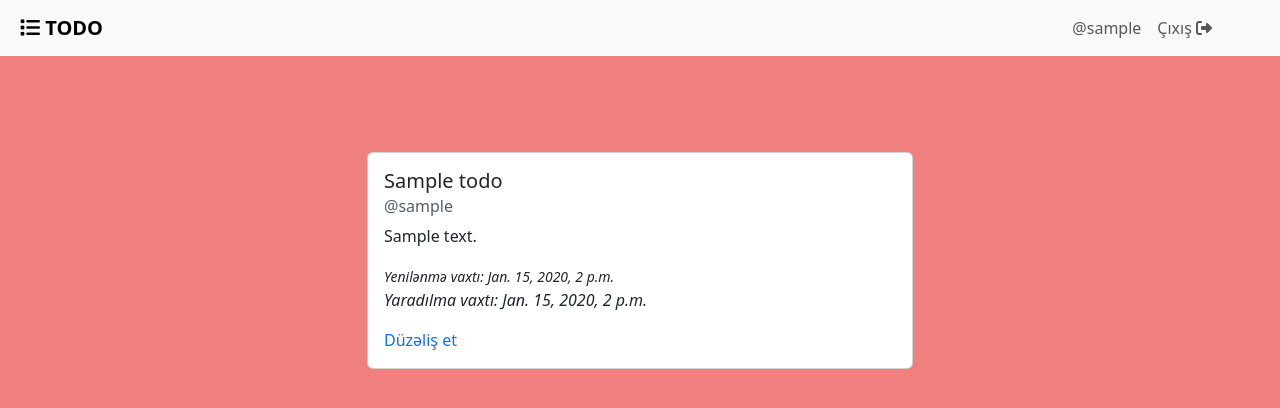
After one commit to Jeihunn/django-todo, a Django app: a page that uses todo/templates/todo/detail.html in a window 1280 px wide. The commit adds this page. Shown: the top 408 px of the page. Run offline with Django 4.2, Linux system fonts and the light colour scheme; a user stored in the database is signed in; tables that the repository leaves empty hold one stand-in row (values such as "Sample post"); some libraries are stand-ins or nearby versions.

Commit message:
favorite, detail_view added

```diff
--- a/templates/base/partials/navbar.html
+++ b/templates/base/partials/navbar.html
@@ -1,6 +1,9 @@
 <nav class="navbar navbar-expand-lg bg-body-tertiary">
   <div class="container-fluid">
-    <a class="navbar-brand fw-bold" href="/">TODO</a>
+    <a class="navbar-brand fw-bold ms-2" href="/">
+      <i class="fa-sharp fa-solid fa-list"></i>
+      TODO
+    </a>
     <button
       class="navbar-toggler"
       type="button"
@@ -15,13 +18,23 @@
     <div class="collapse navbar-collapse" id="navbarNav">
       <ul class="navbar-nav ms-auto me-5">
         {% if not user.is_authenticated %}
-        <li class="nav-item">
-          <a class="nav-link active" aria-current="page" href="{% url 'account:login_view' %}"
-            >Giriş</a
+        <li class="nav-item me-3">
+          <a
+            class="nav-link {% if request.path == "/login/" %}active{% endif %}"
+            href="{% url 'account:login_view' %}"
           >
+            <i class="fas fa-sign-in-alt"></i>
+            Giriş
+          </a>
         </li>
         <li class="nav-item">
-          <a class="nav-link" href="{% url 'account:register_view' %}">Qeydiyyat</a>
+          <a
+            class="nav-link {% if request.path == "/register/" %}active{% endif %}"
+            href="{% url 'account:register_view' %}"
+          >
+            <i class="fa-solid fa-user-plus"></i>
+            Qeydiyyat
+          </a>
         </li>
 
         {% else %}
@@ -29,10 +42,15 @@
           <a class="nav-link" href="#">@{{ user.username }}</a>
         </li>
         <li class="nav-item">
-          <a class="nav-link" href="{% url 'account:logout_view' %}">Çıxış</a>
+          <a
+            class="nav-link"
+            href="{% url 'account:logout_view' %}"
+          >
+          Çıxış
+          <i class="fa-solid fa-right-from-bracket"></i>
+          </a>
         </li>
         {% endif %}
-
       </ul>
     </div>
   </div>
--- a/todo/models.py
+++ b/todo/models.py
@@ -4,17 +4,43 @@ from django.contrib.auth.models import User
 
 
 class Todo(models.Model):
-    user = models.ForeignKey(User, verbose_name=("İstifadəçi Adı"), on_delete=models.CASCADE, null=True, blank=True)
+    user = models.ForeignKey(User, verbose_name=(
+        "İstifadəçi Adı"), on_delete=models.CASCADE, null=True, blank=True)
     title = models.CharField(verbose_name="Başlıq", max_length=255)
-    description = models.TextField(verbose_name="Aşıqlama", null=True, blank=True)
+    description = models.TextField(
+        verbose_name="Aşıqlama", null=True, blank=True)
     is_active = models.BooleanField(verbose_name="Aktiv", default=True)
     is_completed = models.BooleanField(
         verbose_name="Tamamlandı", default=False)
     created_at = models.DateTimeField(
         verbose_name="Yaradılma Vaxtı", auto_now_add=True)
-    updated_at = models.DateTimeField(verbose_name="Yenilənmə Vaxtı", auto_now=True)
+    updated_at = models.DateTimeField(
+        verbose_name="Yenilənmə Vaxtı", auto_now=True)
     slug = AutoSlugField(populate_from='title')
+
+    def __str__(self):
+        return self.title
 
     class Meta:
         verbose_name = ("Todo")
         verbose_name_plural = ("Todolar")
+
+
+class Favorite(models.Model):
+    user = models.OneToOneField(
+        User, related_name='favorited_by', on_delete=models.CASCADE, verbose_name=("İstifadəçi"))
+    todos = models.ManyToManyField(
+        'Todo', related_name='favorites', verbose_name=("Favorilər"))
+
+    def __str__(self):
+        return f"{self.user}"
+
+    def add_todo_to_favorites(self, todo):
+        self.todos.add(todo)
+
+    def remove_todo_from_favorites(self, todo):
+        self.todos.remove(todo)
+
+    class Meta:
+        verbose_name = ("Favori")
+        verbose_name_plural = ("Favorilər")
--- /dev/null
+++ b/todo/templates/todo/detail.html
@@ -0,0 +1,36 @@
+{% extends 'base/base.html' %}
+
+
+{% block css %}
+<style>
+  body {
+    background-color: lightcoral;
+  }
+</style>
+{% endblock css %}
+
+
+{% block content %}
+<div class="container">
+    <div class=" mt-5">
+        <div class="row d-flex justify-content-center mt-5">
+            <div class="col-10 col col-md-6">
+                <div class="card mt-5">
+                    <div class="card-body">
+                    <h5 class="card-title">{{ todo.title }}</h5>
+                    <h6 class="card-subtitle mb-2 text-body-secondary">@{{ todo.user }}</h6>
+                    <p class="card-text">
+                        {{ todo.description }}
+                    </p>
+                    <div>
+                        <p class="fst-italic m-0"><small>Yenilənmə vaxtı: {{ todo.updated_at }}</small></p>
+                        <p class="fst-italic">Yaradılma vaxtı: {{ todo.created_at }}</p>
+                    </div>
+                    <a href="{% url 'todo:update_view' todo.slug %}" class="card-link text-decoration-none">Düzəliş et</a>
+                    </div>
+                </div>
+            </div>
+        </div>
+    </div>
+</div>
+{% endblock content %}
--- a/todo/templates/todo/update.html
+++ b/todo/templates/todo/update.html
@@ -28,7 +28,7 @@
                   >
                   {{ form.description }}
                 </div>
-                <button type="submit" class="btn btn-primary">Düzəlt</button>
+                <button type="submit" class="btn btn-primary">Düzəliş et</button>
               </form>
         </div>
     </div>
--- a/todo/urls.py
+++ b/todo/urls.py
@@ -4,10 +4,14 @@ from . import views
 app_name = "todo"
 urlpatterns = [
     path('', views.index_view, name="index_view"),
+    path('todo/completed/', views.todo_completed_view, name="todo_completed_view"),
+    path('todo/uncompleted/', views.todo_uncompleted_view, name="todo_uncompleted_view"),
+    path('todo/favorited/', views.todo_favorited_view, name="todo_favorited_view"),
     path('todo/update/<slug:todo_slug>/', views.update_view, name="update_view"),
     path('todo/delete/<slug:todo_slug>/', views.delete_view, name="delete_view"),
-    path('todo/completed/', views.todo_completed_view, name="todo_completed_view"),
-    path('todo/uncompleted/', views.todo_uncompleted_view, name="todo_uncompleted_view"),
+    path('todo/<slug:todo_slug>/', views.detail_view, name="detail_view"),
+    path('todo/add_favorite/<slug:todo_slug>/', views.add_favorite_view, name="add_favorite_view"),
+    path('todo/remove_favorite/<slug:todo_slug>/', views.remove_favorite_view, name="remove_favorite_view"),
     path('toggle-completed/<slug:todo_slug>/', views.toggle_completed, name='toggle_completed'),
 
 ]
--- a/todo/views.py
+++ b/todo/views.py
@@ -1,7 +1,7 @@
 from django.http import JsonResponse
 from django.shortcuts import get_object_or_404, render, redirect
 from django.contrib.auth.decorators import login_required
-from .models import Todo
+from .models import Todo, Favorite
 from .forms import TodoForm, TodoDetailForm
 
 
@@ -9,6 +9,7 @@ from .forms import TodoForm, TodoDetailForm
 def index_view(request):
     todos = Todo.objects.filter(
         is_active=True, user=request.user).order_by("-updated_at")
+    favorites = todos.filter(favorites__user=request.user)
     form = TodoForm()
 
     if request.method == "POST":
@@ -20,6 +21,73 @@ def index_view(request):
 
     context = {
         "todos": todos,
+        "favorites": favorites,
+        "form": form,
+    }
+    return render(request, "todo/index.html", context)
+
+
+@login_required(login_url="account:login_view")
+def todo_completed_view(request):
+    todos = Todo.objects.filter(
+        is_active=True, user=request.user, is_completed=True).order_by("-updated_at")
+    favorites = todos.filter(favorites__user=request.user)
+    form = TodoForm()
+
+    if request.method == "POST":
+        form = TodoForm(request.POST)
+        if form.is_valid():
+            title = form.cleaned_data["title"]
+            todo = Todo.objects.create(title=title, user=request.user)
+            return redirect("todo:index_view")
+
+    context = {
+        "todos": todos,
+        "favorites": favorites,
+        "form": form,
+    }
+    return render(request, "todo/index.html", context)
+
+
+@login_required(login_url="account:login_view")
+def todo_uncompleted_view(request):
+    todos = Todo.objects.filter(
+        is_active=True, user=request.user, is_completed=False).order_by("-updated_at")
+    favorites = todos.filter(favorites__user=request.user)
+    form = TodoForm()
+
+    if request.method == "POST":
+        form = TodoForm(request.POST)
+        if form.is_valid():
+            title = form.cleaned_data["title"]
+            todo = Todo.objects.create(title=title, user=request.user)
+            return redirect("todo:index_view")
+
+    context = {
+        "todos": todos,
+        "favorites": favorites,
+        "form": form,
+    }
+    return render(request, "todo/index.html", context)
+
+
+@login_required(login_url="account:login_view")
+def todo_favorited_view(request):
+    todos = Todo.objects.filter(
+        favorites__user=request.user, is_active=True).order_by("-updated_at")
+    favorites = todos.filter(favorites__user=request.user)
+    form = TodoForm()
+
+    if request.method == "POST":
+        form = TodoForm(request.POST)
+        if form.is_valid():
+            title = form.cleaned_data["title"]
+            todo = Todo.objects.create(title=title, user=request.user)
+            return redirect("todo:index_view")
+
+    context = {
+        "todos": todos,
+        "favorites": favorites,
         "form": form,
     }
     return render(request, "todo/index.html", context)
@@ -44,50 +112,22 @@ def update_view(request, todo_slug):
 
 
 @login_required(login_url="account:login_view")
+def detail_view(request, todo_slug):
+    todo = get_object_or_404(Todo, slug=todo_slug)
+
+    context = {
+        "todo": todo,
+    }
+
+    return render(request, "todo/detail.html", context)
+
+
+@login_required(login_url="account:login_view")
 def delete_view(request, todo_slug):
     todo = get_object_or_404(Todo, slug=todo_slug)
     todo.delete()
+
     return redirect(request.META.get('HTTP_REFERER', 'todo:index_view'))
-
-
-@login_required(login_url="account:login_view")
-def todo_completed_view(request):
-    todos = Todo.objects.filter(
-        is_active=True, user=request.user, is_completed=True).order_by("-updated_at")
-    form = TodoForm()
-
-    if request.method == "POST":
-        form = TodoForm(request.POST)
-        if form.is_valid():
-            title = form.cleaned_data["title"]
-            todo = Todo.objects.create(title=title, user=request.user)
-            return redirect("todo:index_view")
-
-    context = {
-        "todos": todos,
-        "form": form,
-    }
-    return render(request, "todo/index.html", context)
-
-
-@login_required(login_url="account:login_view")
-def todo_uncompleted_view(request):
-    todos = Todo.objects.filter(
-        is_active=True, user=request.user, is_completed=False).order_by("-updated_at")
-    form = TodoForm()
-
-    if request.method == "POST":
-        form = TodoForm(request.POST)
-        if form.is_valid():
-            title = form.cleaned_data["title"]
-            todo = Todo.objects.create(title=title, user=request.user)
-            return redirect("todo:index_view")
-
-    context = {
-        "todos": todos,
-        "form": form,
-    }
-    return render(request, "todo/index.html", context)
 
 
 @login_required(login_url="account:login_view")
@@ -96,3 +136,23 @@ def toggle_completed(request, todo_slug):
     todo.is_completed = not todo.is_completed
     todo.save()
     return JsonResponse({'success': True})
+
+
+@login_required(login_url="account:login_view")
+def add_favorite_view(request, todo_slug):
+    todo = get_object_or_404(Todo, slug=todo_slug)
+
+    try:
+        favorite = request.user.favorited_by
+    except Favorite.DoesNotExist:
+        favorite = Favorite.objects.create(user=request.user)
+
+    favorite.add_todo_to_favorites(todo)
+    return redirect(request.META.get('HTTP_REFERER', 'todo:index_view'))
+
+
+@login_required(login_url="account:login_view")
+def remove_favorite_view(request, todo_slug):
+    todo = get_object_or_404(Todo, slug=todo_slug)
+    request.user.favorited_by.remove_todo_from_favorites(todo)
+    return redirect(request.META.get('HTTP_REFERER', 'todo:index_view'))
```
Also changed, not shown: todo/admin.py (+9 -2 lines), todo/templates/todo/index.html (+20 -5 lines).
